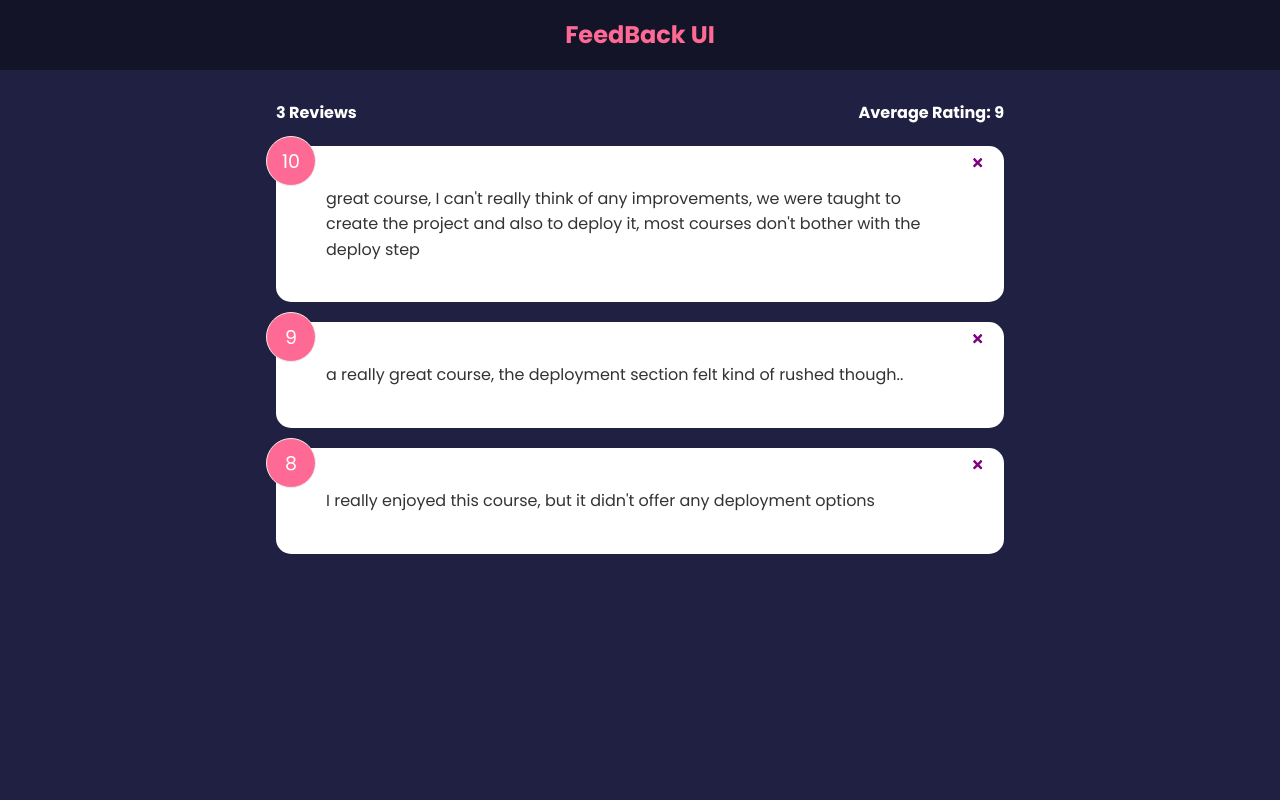
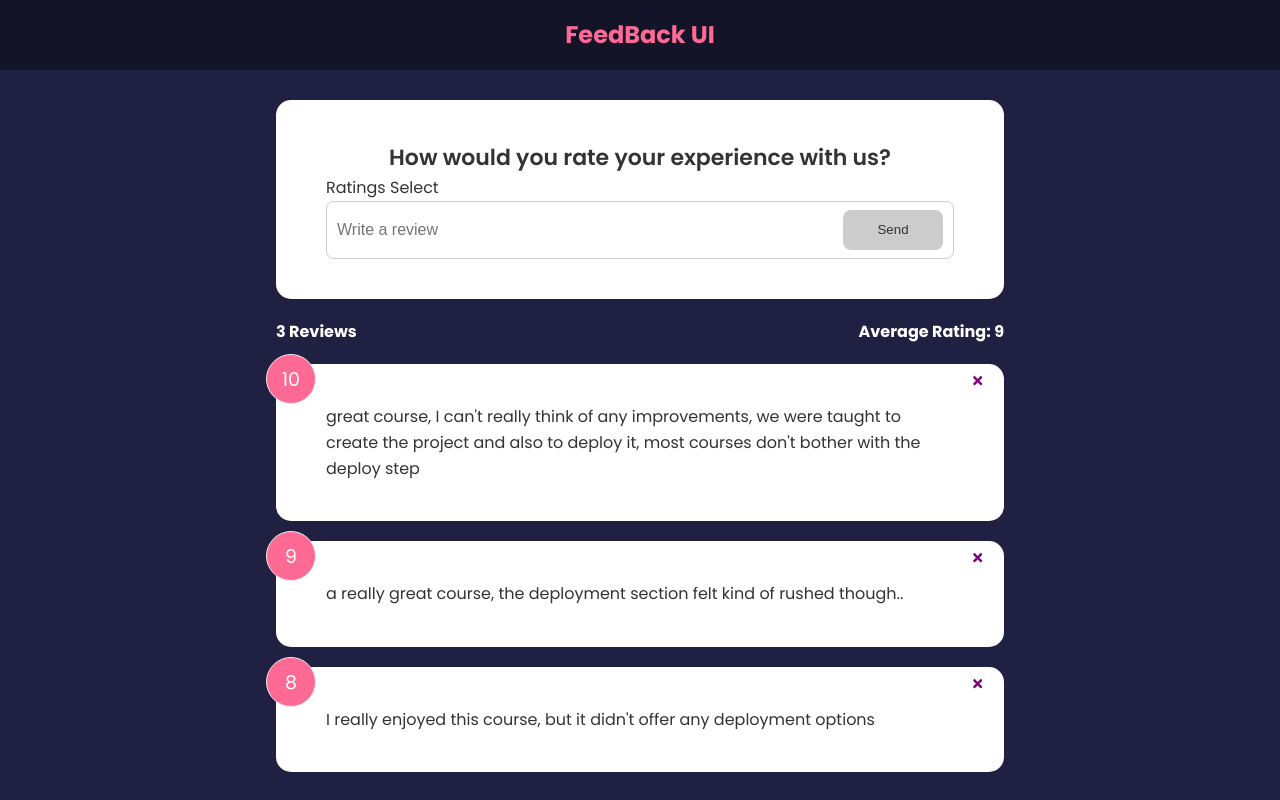
Before and after one commit to robbridges/React-Apps, a React (Create React App) app in the folder feedback-app/: page / in a window 1280 px wide. Built offline with nearby package versions, Linux system fonts and the light colour scheme.

Commit message:
Making feedback form

```diff
--- a/feedback-app/src/App.js
+++ b/feedback-app/src/App.js
@@ -3,6 +3,7 @@
 import FeedBackList from './components/FeedBackList';
 import FeedBackData from './data/FeedBackData';
 import FeedBackStats from './components/FeedBackStats';
+import FeedbackForm from './components/FeedbackForm';
 
 const App = () => {
   const [feedback, setFeedBack] = useState(FeedBackData)
@@ -18,8 +19,10 @@
     <>
       <Header text="FeedBack UI"/>
       <div className ="container">
+        <FeedbackForm />
         <FeedBackStats data={feedback} />
-        <FeedBackList data={feedback} handleDelete={deleteFeedBack}/>
+        <FeedBackList data={feedback}
+        handleDelete={deleteFeedBack}/>
       </div>
     </>
   )
--- /dev/null
+++ b/feedback-app/src/components/FeedbackForm.jsx
@@ -0,0 +1,48 @@
+import { useState } from "react";
+import Card from "./shared/Card";
+import Button from "./shared/Button";
+import RatingsSelect from "./RatingsSelect";
+
+const FeedbackForm = () => {
+  const [text, setText] = useState('')
+  const [rating, setRating] = useState(10);
+  const [btnDisabled, setBtnDisabled] = useState(true);
+  const [message, setMessage] = useState('');
+
+  const handleTextChange = (e) => {
+    if (text ==='') {
+      setBtnDisabled(true);
+      setMessage(null);
+    } else if(text !== '' && text.trim().length <= 10) {
+      setBtnDisabled(true);
+      setMessage('Review text must be 10 characters')
+    } else {
+      setBtnDisabled(false);
+      setMessage(null)
+    }
+
+    setText(e.target.value)
+  }
+
+  return (
+    <Card>
+      <form>
+        <h2>How would you rate your experience with us?</h2>
+        <RatingsSelect />
+        <div className="input-group">
+          <input
+          onChange={handleTextChange}
+          type="text"
+          placeholder="Write a review"
+          value={text}
+          />
+          <Button type='submit' isDisabled={btnDisabled}>Send</Button>
+        </div>
+
+        {message && <div className='message'>{message}</div>}
+      </form>
+    </Card>
+  )
+}
+
+export default FeedbackForm
--- a/feedback-app/src/components/Header.jsx
+++ b/feedback-app/src/components/Header.jsx
@@ -1,7 +1,7 @@
 import React from 'react';
 const Header = (props) => {
   const headerStyles = {
-    text: 'FeedBack UI',
+    text: props.text,
     backgroundColor: props.bgColor,
     color: props.textColor,
   }
--- /dev/null
+++ b/feedback-app/src/components/RatingsSelect.jsx
@@ -0,0 +1,7 @@
+import { useState } from "react";
+const RatingsSelect = () => {
+  const [selected, setSelected] = useState(10)
+  return <div>Ratings Select</div>
+}
+
+export default RatingsSelect;
--- /dev/null
+++ b/feedback-app/src/components/shared/Button.jsx
@@ -0,0 +1,27 @@
+import PropTypes from 'prop-types'
+
+const Button = ({children, version, type, isDisabled}) => {
+  return (
+    <button
+    type= {type}
+    disabled={isDisabled}
+    className={`btn btn-${version}`}>
+      {children}
+    </button>
+  )
+}
+
+Button.defaultProps = {
+  version: 'primary',
+  type: 'button',
+  isDisabled: false,
+}
+
+Button.propTypes = {
+  children: PropTypes.node.isRequired,
+  version: PropTypes.string,
+  type: PropTypes.string,
+  isDisabled: PropTypes.bool,
+}
+
+export default Button;
```
Also changed, not shown: 1 other file (tests, documents, lock files or other folders).
